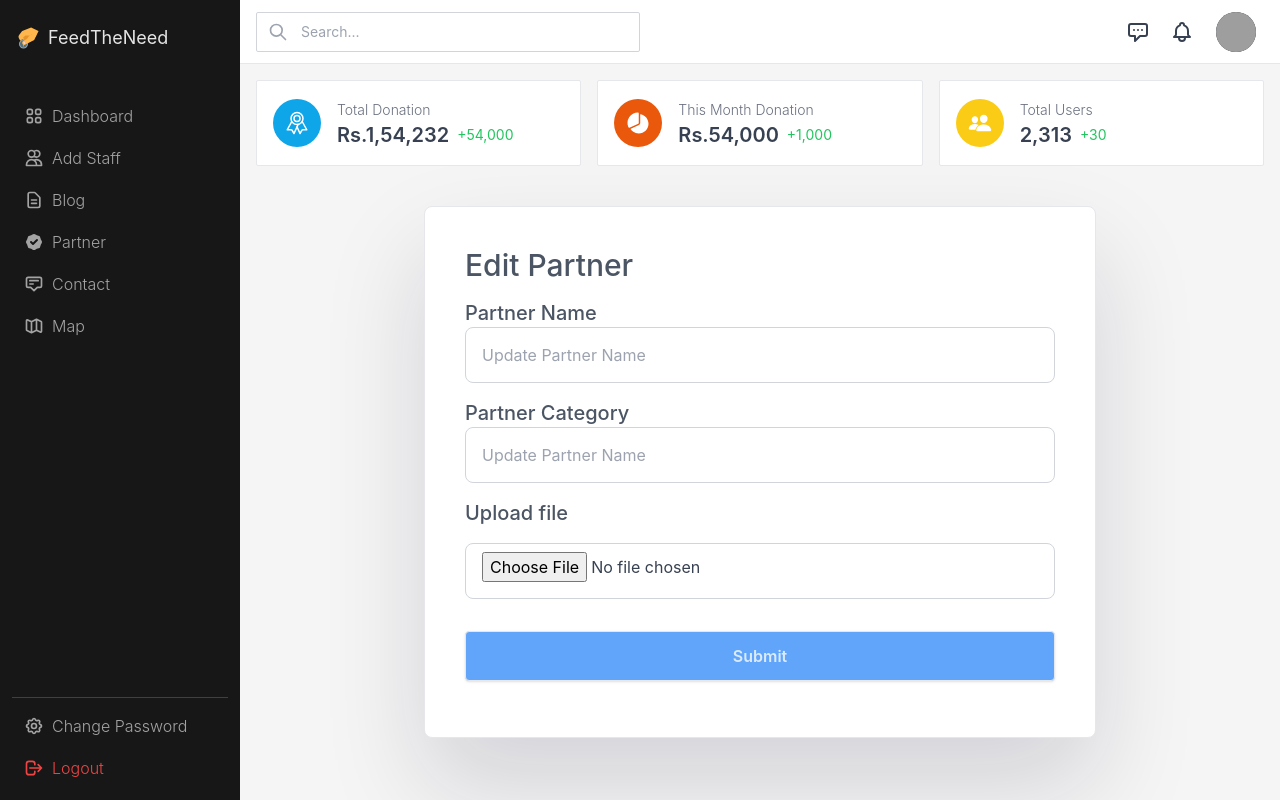
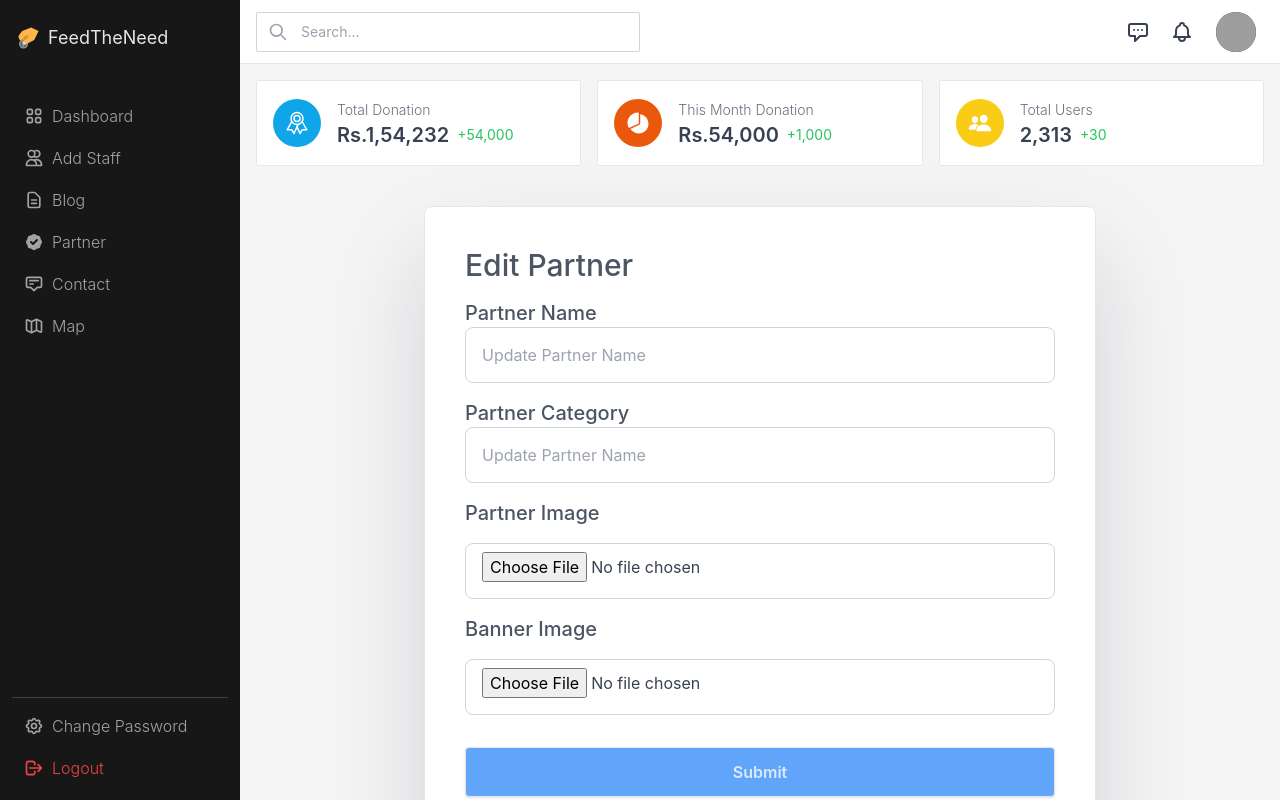
Before and after one commit to 200055/feedtheneedfrontend, a React (Create React App) app: page /dashboard/partner/update/1 in a window 1280 px wide. Built offline with nearby package versions, Linux system fonts and the light colour scheme; no server answers; grey boxes are pictures that could not be loaded.

Commit message:
view partner updated

```diff
--- a/src/pages/AddPartner.jsx
+++ b/src/pages/AddPartner.jsx
@@ -9,6 +9,7 @@ const AddPartner = () => {
     const [partner_name, setpartner_name] = useState('');
     const [partner_category, setpartner_category] = useState('');
     const [partner_image, setpartner_image] = useState('');
+    const [banner_image, setbanner_image] = useState('');
     const [message, setMessage] = useState('');
 
 
@@ -19,6 +20,7 @@ const AddPartner = () => {
         data.append('partner_name',partner_name);
         data.append('partner_category',partner_category);
         data.append('partner_image',partner_image);
+        data.append('banner_image',banner_image);
         const config = {
             headers:{
                 Authorization : "Bearer " + localStorage.getItem('adminticket'),
@@ -78,6 +80,12 @@ const AddPartner = () => {
 	class="border-solid border-gray-300 border h-14 py-2 px-4 w-full rounded-lg text-gray-700"
     id="file_input" type="file" required/>
 
+    <label class="text-gray-600 font-medium text-xl" for="file_input">Banner Image</label>
+	<input
+	onChange={(e) => {setbanner_image(e.target.files[0])}}
+	class="border-solid border-gray-300 border h-14 py-2 px-4 w-full rounded-lg text-gray-700"
+    id="file_input" type="file" required/>
+
   <button
     className="mt-4 w-full bg-blue-400 hover:bg-blue-600 text-blue-100 border shadow py-3 px-6 font-semibold text-md rounded"
     type="submit"
--- a/src/pages/Partner.jsx
+++ b/src/pages/Partner.jsx
@@ -73,10 +73,10 @@ const Parnter = () => {
                 Partner Name</th>
               <th
                 class="px-6 py-3 text-xs font-medium leading-4 tracking-wider text-left text-gray-500 uppercase border-b border-gray-200 bg-gray-50">
+                Banner Image</th>
+              <th
+                class="px-6 py-3 text-xs font-medium leading-4 tracking-wider text-left text-gray-500 uppercase border-b border-gray-200 bg-gray-50">
                 Partner Category</th>
-              {/* <th
-                class="px-6 py-3 text-xs font-medium leading-4 tracking-wider text-left text-gray-500 uppercase border-b border-gray-200 bg-gray-50">
-                Created_At</th> */}
               <th class="px-6 py-3 text-sm text-left text-gray-500 border-b border-gray-200 bg-gray-50" colspan="3">
                 Action</th>
             </tr>
@@ -96,14 +96,17 @@ const Parnter = () => {
                 <div class="text-sm leading-5 text-gray-900">{singleData.partner_name}
                 </div>
               </td>
+              <td class="px-6 py-4 text-sm leading-5 text-gray-500 whitespace-no-wrap border-b border-gray-200">
+              <div class="flex items-center">
+                <img className="object-scale-down h-20 w-20 transition-shadow ease-in-out duration-300 shadow-none hover:shadow-xl"  src={"http://localhost:90/" + singleData.banner_image}/>
+                </div>
+              </td>
 
               <td class="px-6 py-4 whitespace-no-wrap border-b border-gray-200">
                 <p>{singleData.partner_category}</p>
               </td>
 
-              {/* <td class="px-6 py-4 text-sm leading-5 text-gray-500 whitespace-no-wrap border-b border-gray-200">
-                <span>12/12/22</span>
-              </td> */}
+
               <td class="text-sm font-medium leading-5 text-center whitespace-no-wrap border-b border-gray-200 ">
                 <Link to={'/dashboard/partner/update/'+singleData._id} class="text-indigo-600 hover:text-indigo-900">
                   <svg xmlns="http://www.w3.org/2000/svg" class="w-6 h-6" fill="none" viewBox="0 0 24 24"
--- a/src/pages/UpdatePartner.jsx
+++ b/src/pages/UpdatePartner.jsx
@@ -12,7 +12,7 @@ const UpdatePartner = () => {
     const [partner_name, setpartner_name] = useState('');
     const [partner_category, setpartner_category] = useState('');
     const [partner_image, setpartner_image] = useState('');
-
+    const [banner_image, setbanner_image] = useState('');
     const [message, setMessage] = useState('');
 
 	useEffect(() => {
@@ -21,8 +21,9 @@ const UpdatePartner = () => {
                 setpartner_name(response.data.data.partner_name)
                 setpartner_category(response.data.data.partner_category)
                 setpartner_image(response.data.data.partner_image)
-                // console.log(response.data.data.partner_name)
-                console.log(partner_name)
+                setbanner_image(response.data.data.banner_image)
+                // console.log(response.data.data.banner_image)
+                // console.log(partner_name)
             })
             .catch(e => {
                 console.log(e);
@@ -35,6 +36,7 @@ const UpdatePartner = () => {
         data.append('partner_name',partner_name);
         data.append('partner_category',partner_category);
         data.append('partner_image',partner_image);
+        data.append('banner_image',banner_image);
         const config = {
             headers:{
                 Authorization : "Bearer " + localStorage.getItem('adminticket'),
@@ -91,12 +93,18 @@ const UpdatePartner = () => {
 	</div>
 
 
-	<label class="text-gray-600 font-medium text-xl" for="file_input">Upload file</label>
+	<label class="text-gray-600 font-medium text-xl" for="file_input">Partner Image</label>
 	<input
     // value={partner_image}
 	onChange={(e) => {setpartner_image(e.target.files[0])}}
 	class="border-solid border-gray-300 border h-14 py-2 px-4 w-full rounded-lg text-gray-700"
     id="file_input" type="file"/>
+
+    <label class="text-gray-600 font-medium text-xl" for="file_input">Banner Image</label>
+	<input
+	onChange={(e) => {setbanner_image(e.target.files[0])}}
+	class="border-solid border-gray-300 border h-14 py-2 px-4 w-full rounded-lg text-gray-700"
+    id="file_input" type="file" />
 
   <button
     className="mt-4 w-full bg-blue-400 hover:bg-blue-600 text-blue-100 border shadow py-3 px-6 font-semibold text-md rounded"
```
